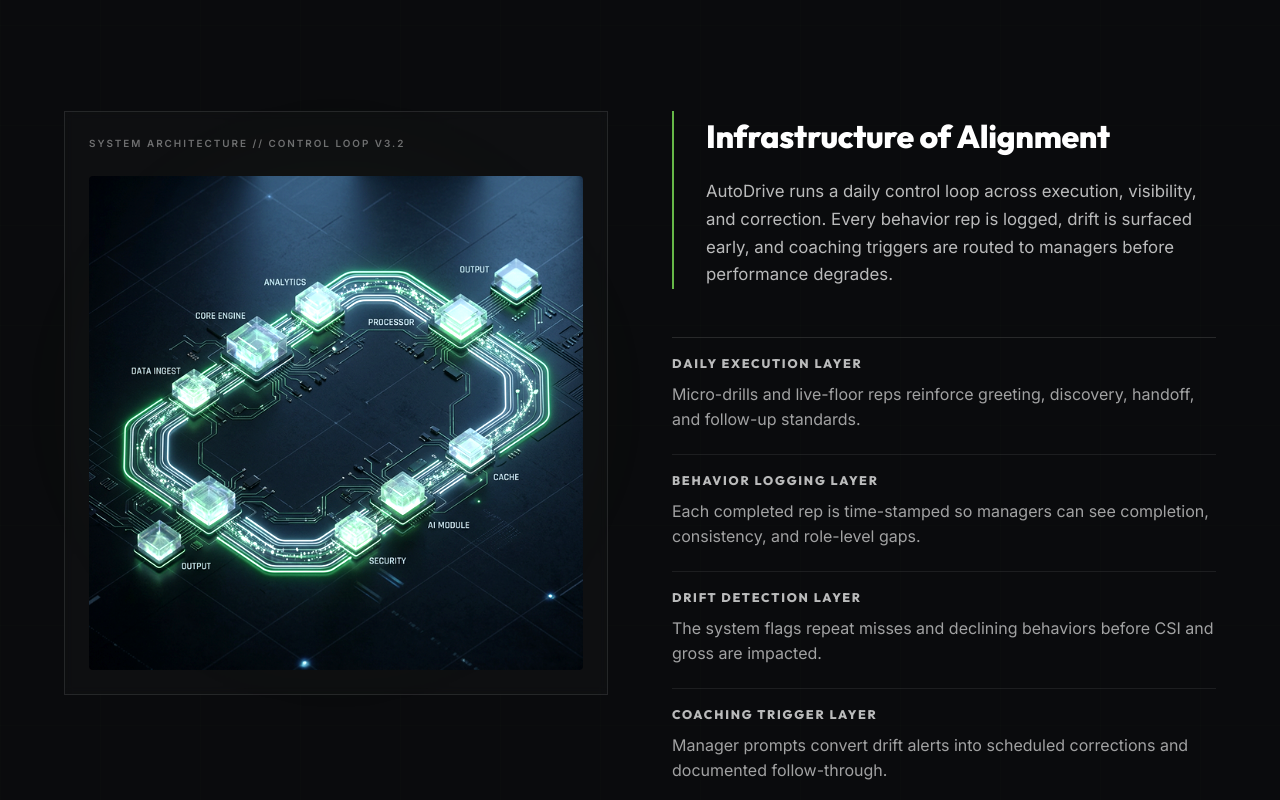
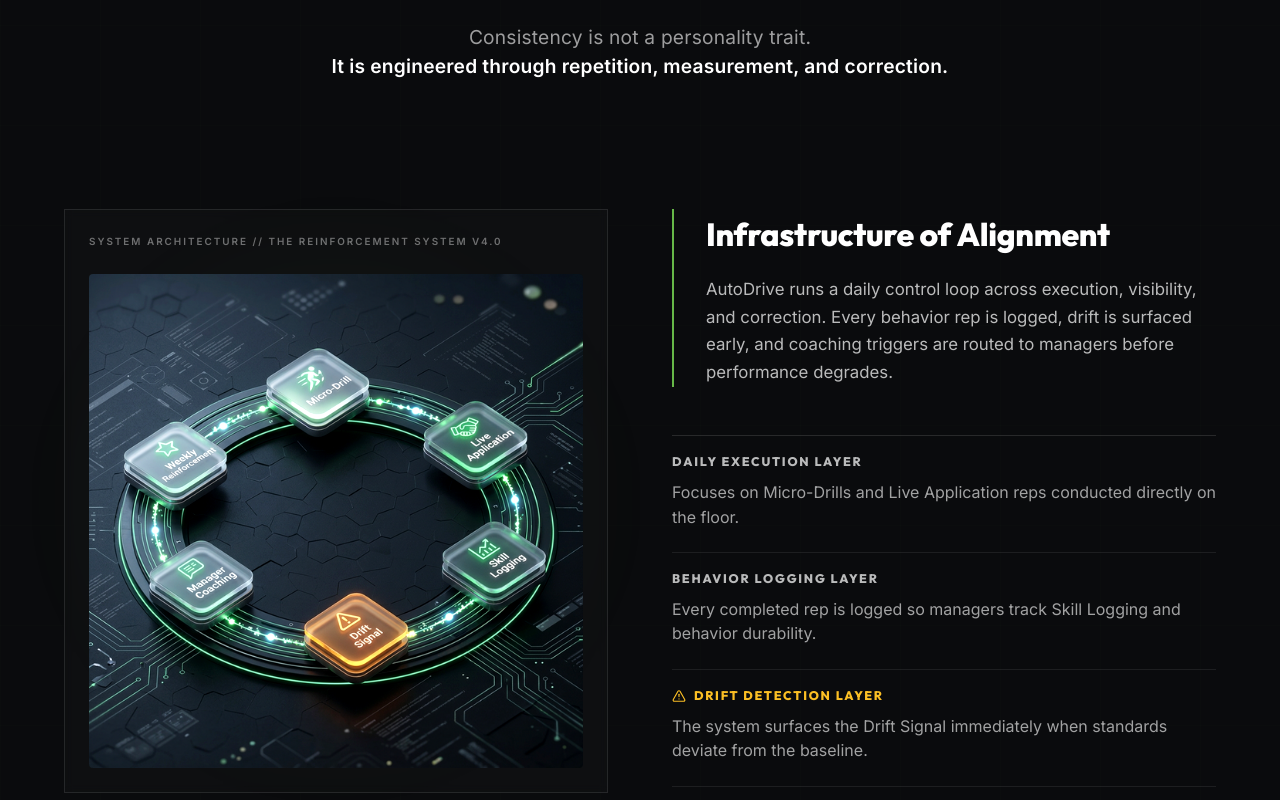
Before and after one commit to AutoKnerd/autodrive_web, a React (Vite) app: page / in a window 1280 px wide. Shown: the part 3440-4240 px from the top of the page. Built offline with nearby package versions, Linux system fonts and the light colour scheme.

Commit message:
UI: Finalized reinforcement system with 3D nodes and integrated logic

```diff
--- a/src/pages/Home.tsx
+++ b/src/pages/Home.tsx
@@ -1,6 +1,6 @@
 import React, { useState } from 'react';
 import { motion, AnimatePresence } from 'framer-motion';
-import { ChevronRight } from 'lucide-react';
+import { ChevronRight, AlertTriangle } from 'lucide-react';
 import { Link } from 'react-router-dom';
 import Navigation from '../components/Navigation';
 import Footer from '../components/Footer';
@@ -326,6 +326,10 @@
                             Training events don’t<br />create <span style={{ color: 'rgba(255,255,255,0.2)' }}>consistency.</span>
                         </motion.h2>
                         <h2 style={{ fontSize: 'clamp(3rem, 6vw, 5.5rem)', color: 'var(--logo-green)', marginTop: '0.8rem' }}>Reinforcement does.</h2>
+                        <p style={{ marginTop: '2.5rem', color: 'rgba(255,255,255,0.6)', fontSize: '1.2rem', letterSpacing: '0.01em', maxWidth: '850px', margin: '2.5rem auto 0', lineHeight: 1.5 }}>
+                            Consistency is not a personality trait. <br />
+                            <span style={{ color: '#fff', fontWeight: 600 }}>It is engineered through repetition, measurement, and correction.</span>
+                        </p>
                     </div>
 
                     <div className="mobile-stack" style={{ display: 'grid', gridTemplateColumns: 'repeat(auto-fit, minmax(320px, 1fr))', gap: '4rem', alignItems: 'start' }}>
@@ -333,12 +337,12 @@
                             <div style={{ position: 'absolute', top: '0', left: '0', width: '100%', height: '100%', background: 'radial-gradient(circle at 50% 50%, rgba(102, 184, 72, 0.1) 0%, transparent 70%)', filter: 'blur(40px)', zIndex: 1 }} />
                             <div style={{ position: 'relative', zIndex: 10, padding: '1.5rem', border: '1px solid rgba(255,255,255,0.1)', background: 'rgba(255,255,255,0.02)', backdropFilter: 'blur(5px)' }}>
                                 <p style={{ fontSize: '0.62rem', fontWeight: 800, color: 'rgba(255,255,255,0.4)', textTransform: 'uppercase', letterSpacing: '0.2em', marginBottom: '1.5rem' }}>
-                                    System Architecture // Control Loop v3.2
+                                    System Architecture // The Reinforcement System v4.0
                                 </p>
                                 <img
                                     src="/reinforcement-system.png"
-                                    alt="The Reinforcement System high-fidelity 3D architecture"
-                                    style={{ width: '100%', display: 'block', borderRadius: '4px', filter: 'contrast(1.1) brightness(1.1)' }}
+                                    alt="The Reinforcement System: Micro-Drill, Live Application, Skill Logging, Drift Signal, Manager Coaching, and Weekly Reinforcement loop"
+                                    style={{ width: '100%', display: 'block', borderRadius: '4px', filter: 'contrast(1.05) brightness(1.05)' }}
                                 />
                             </div>
                         </div>
@@ -353,13 +357,16 @@
                             </div>
                             <div style={{ display: 'flex', flexDirection: 'column', gap: '1.4rem' }}>
                                 {[
-                                    { title: "Daily Execution Layer", body: "Micro-drills and live-floor reps reinforce greeting, discovery, handoff, and follow-up standards." },
-                                    { title: "Behavior Logging Layer", body: "Each completed rep is time-stamped so managers can see completion, consistency, and role-level gaps." },
-                                    { title: "Drift Detection Layer", body: "The system flags repeat misses and declining behaviors before CSI and gross are impacted." },
-                                    { title: "Coaching Trigger Layer", body: "Manager prompts convert drift alerts into scheduled corrections and documented follow-through." }
+                                    { title: "Daily Execution Layer", body: "Focuses on Micro-Drills and Live Application reps conducted directly on the floor." },
+                                    { title: "Behavior Logging Layer", body: "Every completed rep is logged so managers track Skill Logging and behavior durability." },
+                                    { title: "Drift Detection Layer", body: "The system surfaces the Drift Signal immediately when standards deviate from the baseline.", highlight: true },
+                                    { title: "Governance & Support", body: "Triggers convert metrics into Manager Coaching and Weekly Reinforcement loops." }
                                 ].map((feature, i) => (
-                                    <div key={i} style={{ borderTop: i === 0 ? '1px solid rgba(255,255,255,0.12)' : '1px solid rgba(255,255,255,0.08)', paddingTop: '1rem' }}>
-                                        <h4 style={{ fontSize: '0.78rem', fontWeight: 800, color: 'rgba(255,255,255,0.72)', textTransform: 'uppercase', letterSpacing: '0.14em', marginBottom: '0.5rem' }}>{feature.title}</h4>
+                                    <div key={i} style={{ borderTop: i === 0 ? '1px solid rgba(255,255,255,0.12)' : '1px solid rgba(255,255,255,0.08)', paddingTop: '1rem', position: 'relative' }}>
+                                        <h4 style={{ fontSize: '0.78rem', fontWeight: 800, color: feature.highlight ? '#fbbf24' : 'rgba(255,255,255,0.72)', textTransform: 'uppercase', letterSpacing: '0.14em', marginBottom: '0.5rem', display: 'flex', alignItems: 'center', gap: '0.5rem' }}>
+                                            {feature.highlight && <AlertTriangle size={14} />}
+                                            {feature.title}
+                                        </h4>
                                         <p style={{ fontSize: '1rem', color: 'rgba(255,255,255,0.62)', lineHeight: 1.55 }}>{feature.body}</p>
                                     </div>
                                 ))}
```
Also changed, not shown: public/reinforcement-system.png.
